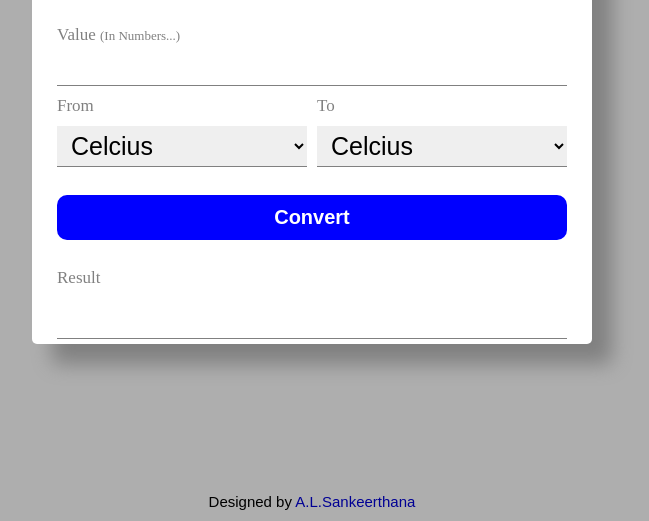
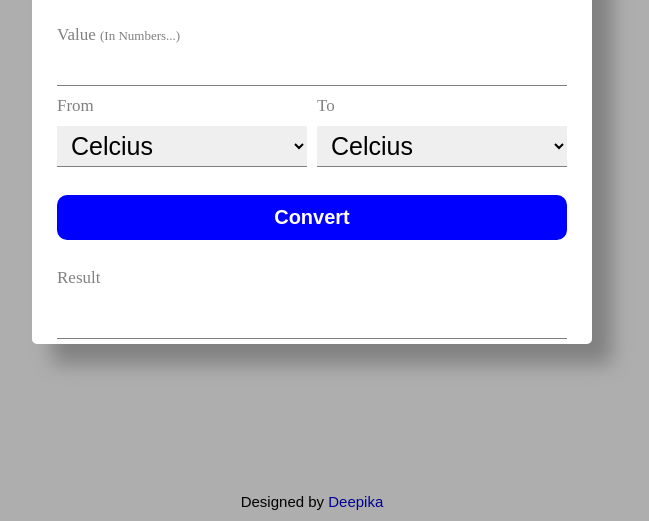
Before and after one commit to Deepika-chinamuttevi/OIBSIP_task3_tempconv, a plain HTML site: page index.html in a window 1280 px wide. Shown: the part 279-800 px from the top of the page, without its empty margins (328-977 px from the left). Drawn offline with nearby package versions, Linux system fonts and the light colour scheme.

Commit message:
index.html

```diff
--- a/index.html
+++ b/index.html
@@ -55,7 +55,7 @@
         </div>
     </div>
     <div class="footer">
-        <p>Designed by <a href="https://www.linkedin.com/in/alavala-lakshmi-sankeerthana">A.L.Sankeerthana</a></p>
+        <p>Designed by <a href="https://www.linkedin.com/in/chinamuttevi-deepika-959190228">Deepika</a></p>
     </div>
     <script src="main.js"></script>
 </body>
```
